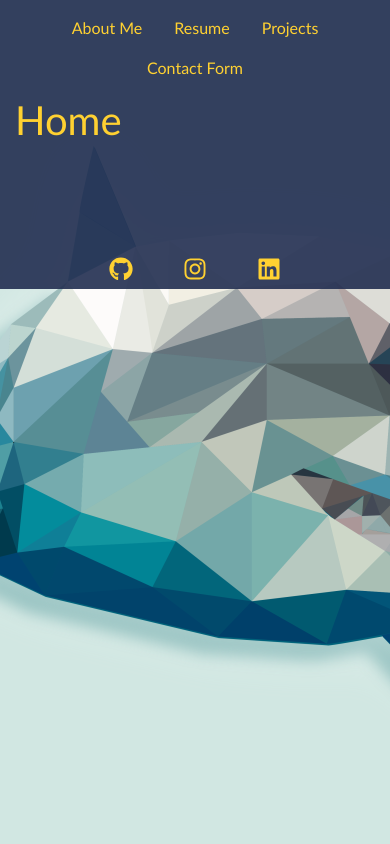
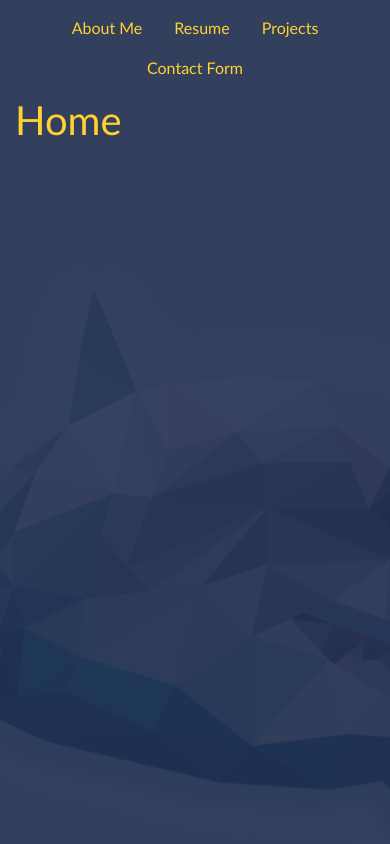
Before and after one commit to kfreeborg/kelsey-freeborg, a React (Create React App) app: page / in a window 390 px wide. Shown: the top 844 px of the page. Built offline with nearby package versions, Linux system fonts and the light colour scheme.

Commit message:
responsive

```diff
--- a/src/App.css
+++ b/src/App.css
@@ -9,11 +9,14 @@
 * {
   color: var(--font);
   font-family: "Gill Sans", "Gill Sans MT", Calibri, "Trebuchet MS", sans-serif;
+  margin: 0;
+  padding: 0;
 }
 
 html,
 body {
-  height: max-content;
+  min-height: 100%;
+  max-height: max-content;
   margin: 0;
 }
 
@@ -51,9 +54,14 @@ body:before {
   color: var(--accent-1);
 }
 
+.main {
+  height: 100vh;
+}
+
 .footer {
   display: flex;
   justify-content: center;
+  position: relative;
   margin: 100px 0 0 0;
 }
 
--- a/src/components/Contact/index.js
+++ b/src/components/Contact/index.js
@@ -40,7 +40,7 @@ function Contact() {
   };
 
   return (
-    <div className="container">
+    <div className="container main">
       <div className="row">
         <div className="col">
           <section>
--- a/src/components/Education/index.js
+++ b/src/components/Education/index.js
@@ -2,7 +2,7 @@ import React from "react";
 
 function Education() {
   return (
-    <div className="container" id="education">
+    <div className="container main" id="education">
       <div className="row">
         <div className="col">
           <h1>Resume</h1>
--- a/src/components/Home/index.js
+++ b/src/components/Home/index.js
@@ -6,6 +6,7 @@ function Home() {
       <div className="row">
         <div className="col">
           <h1>Home</h1>
+          <div className="main"></div>
         </div>
       </div>
     </div>
```
